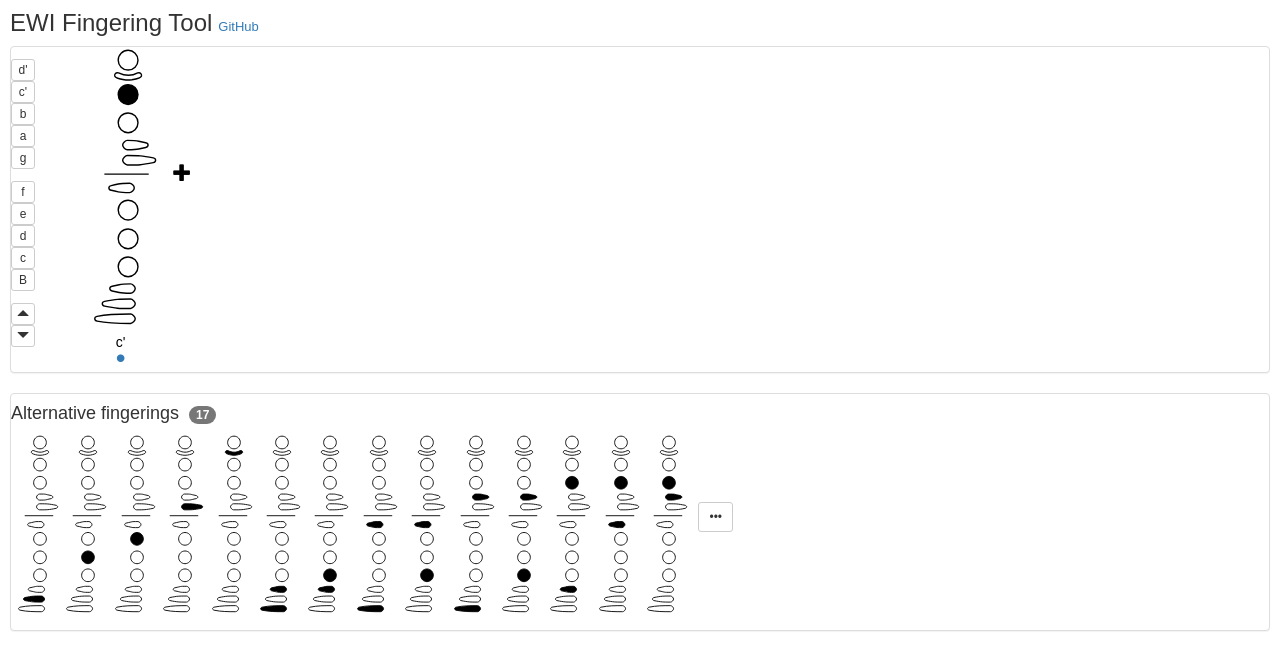
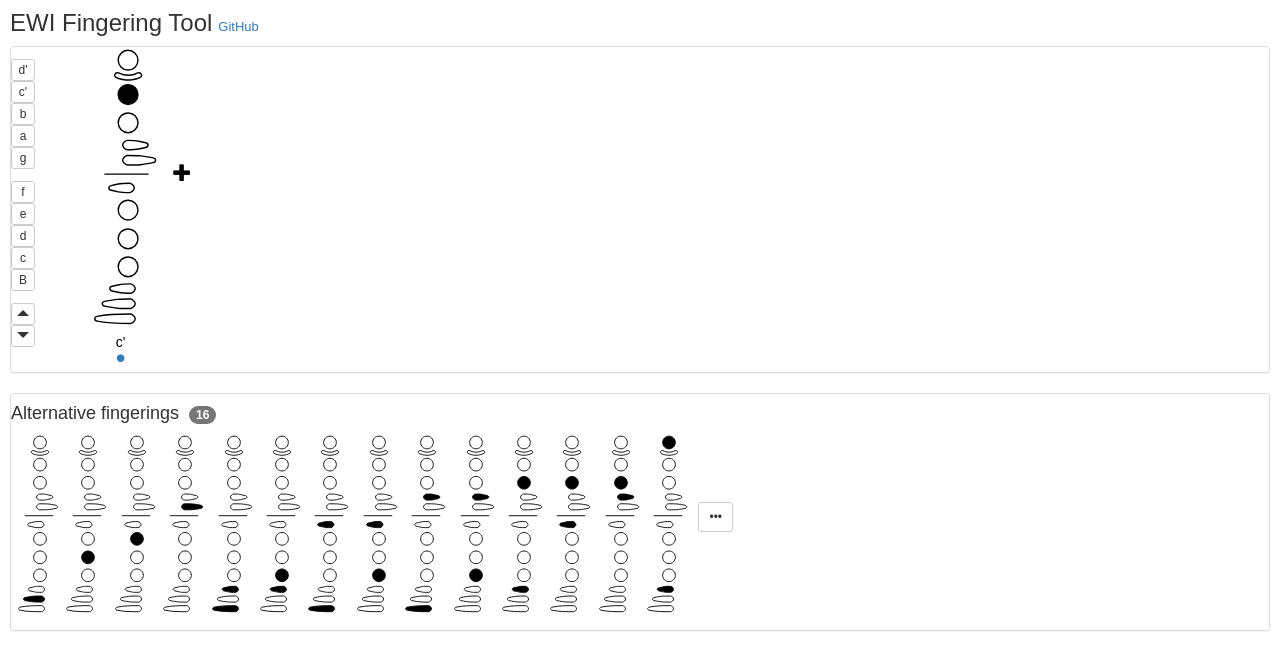
Before and after one commit to bwasty/ewi, a React (Create React App) app: page / in a window 1280 px wide. Shown: the top 670 px of the page. Built offline with nearby package versions, Linux system fonts and the light colour scheme.

Commit message:
filter bad bis key usage from all combinations

```diff
--- a/src/Fingering.js
+++ b/src/Fingering.js
@@ -119,6 +119,10 @@ export class Fingering {
         // NOTE: subset of hasNeutralizingKeys
         return this.rpinky1.pressed && this.rpinky2.pressed && this.rpinky3.pressed
     }
+
+    get badBisKeyUsage() {
+      return this.bis.pressed && !(this.lh1.pressed || this.lh2.pressed)
+    }
 }
 
 class Key {
@@ -158,12 +162,11 @@ class Key {
 
 
 export function allCombinations(fingering) {
-    // console.time('compute all combinations')
+    // console.time('allCombinations()')
 
     let numCombinations = 2 ** fingering.keys.length;
     let fingerings = _.times(numCombinations, bitmask => new Fingering(bitmask))
 
-    // console.timeEnd('compute all combinations')
     // console.log('combinations: ', fingerings.length)
 
     // console.time('filter out redundant')
@@ -179,6 +182,11 @@ export function allCombinations(fingering) {
     // console.time('filter out neutralizing keys')
     fingerings = fingerings.filter(fingering => !fingering.hasNeutralizingKeys)
     // console.timeEnd('filter out neutralizing keys')
+    // console.log('combinations: ', fingerings.length)
+
+    // console.time('filter out bad bis key usage')
+    fingerings = fingerings.filter(fingering => !fingering.badBisKeyUsage)
+    // console.timeEnd('filter out bad bis key usage')
     // console.log('combinations: ', fingerings.length)
 
     // console.time('group by pitch')
@@ -200,7 +208,7 @@ export function allCombinations(fingering) {
    // - number of 'gaps' between pressed keys?? (smaller = better)
    // - penalty for bis key?
 
-   // TODO!!: bis key without the surrounding ones ok?
+  //  console.timeEnd('allCombinations()')
 
    return fingeringsByPitch
 }
```
